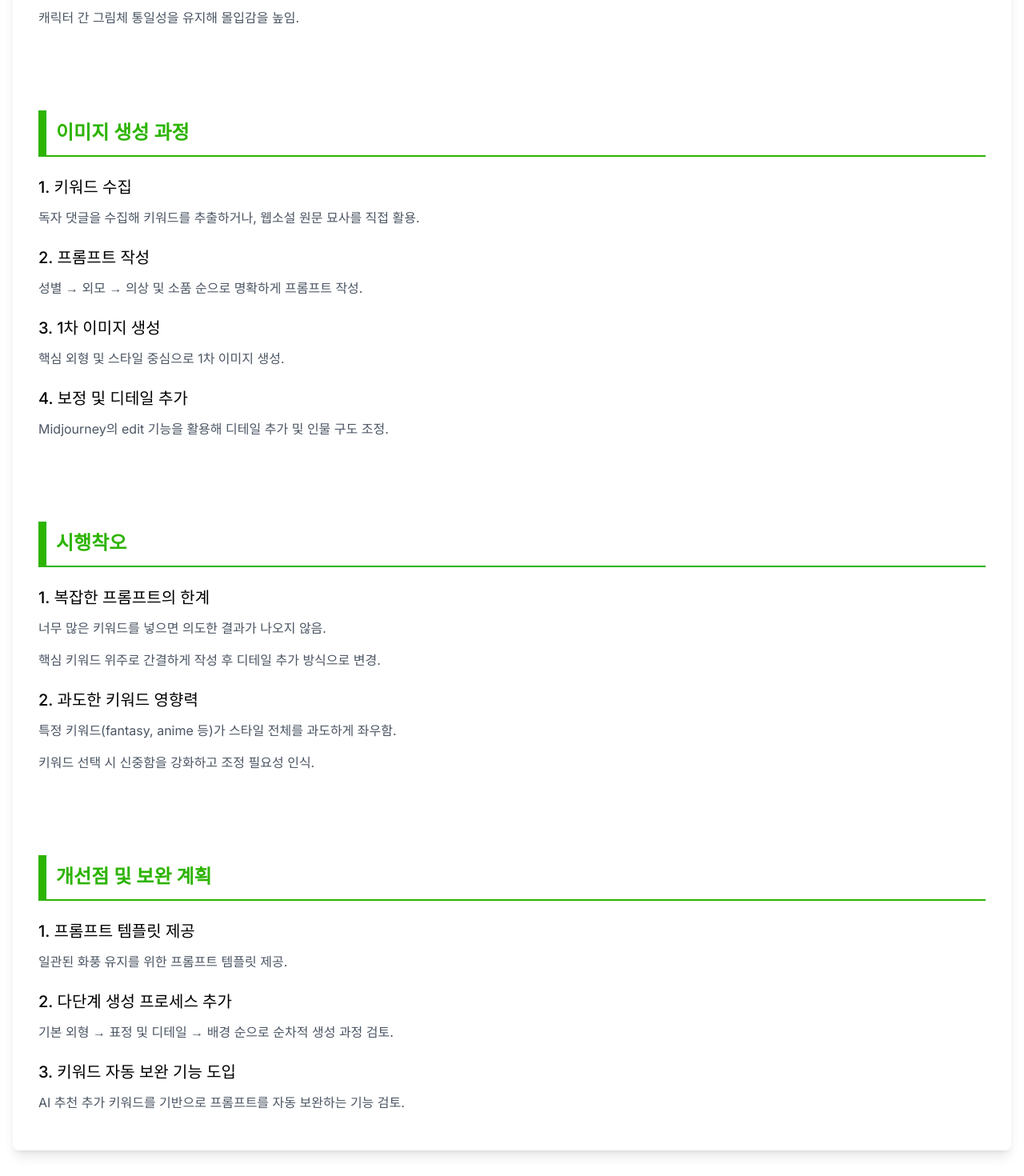
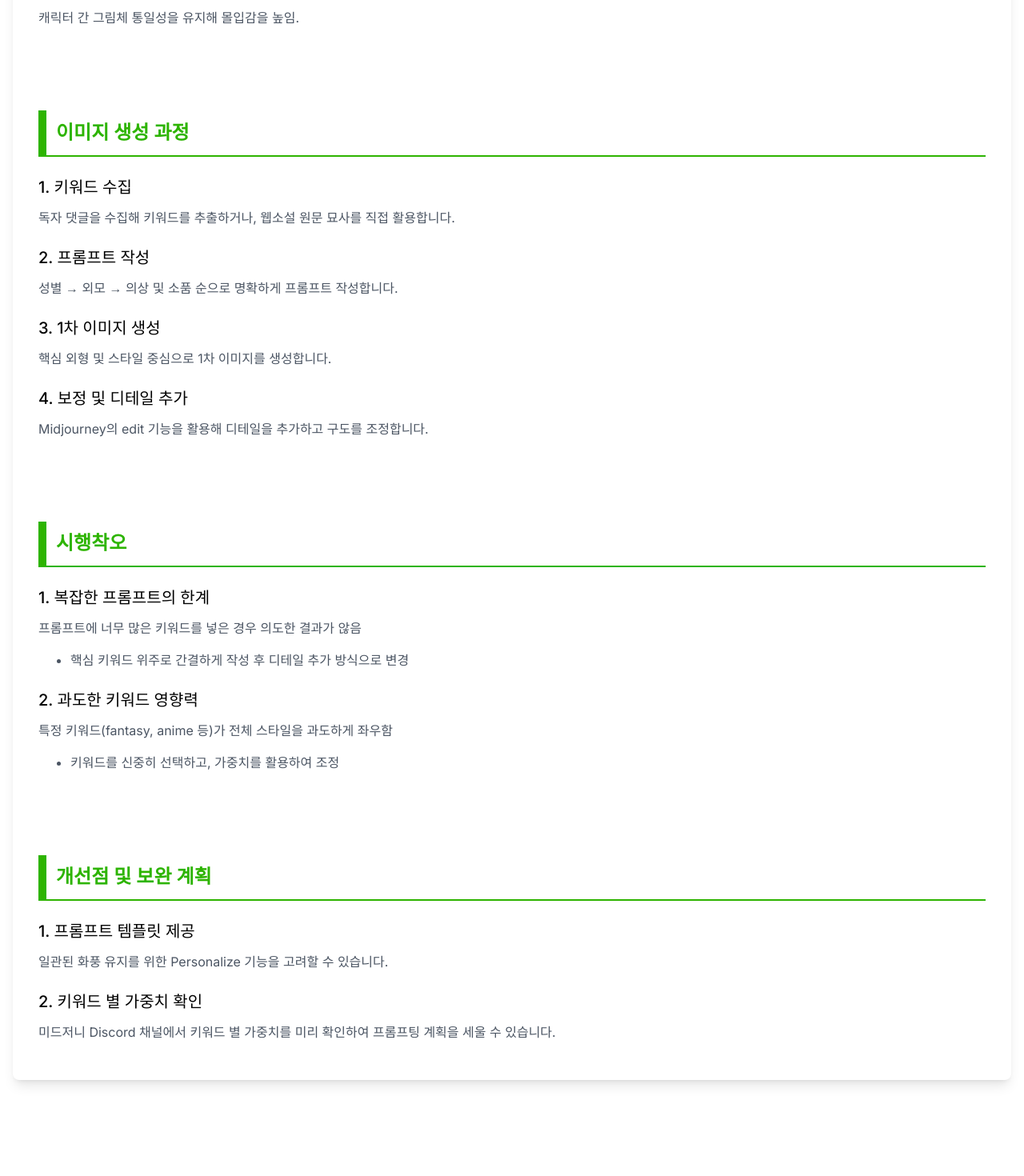
Before and after one commit to chips-mania/CharacterSketch, a React (Vite) app: page /AIprompting in a window 1280 px wide. Shown: the part 1973-3443 px from the top of the page at 80% size. After the commit the page ends 3355 px from the top, so only its background shows below. Built offline with nearby package versions, Linux system fonts and the light colour scheme; no server answers.

Commit message:
Doc: AI프롬프팅페이지 수정

```diff
--- a/src/pages/NovelDetailPage/NovelDetailPage.tsx
+++ b/src/pages/NovelDetailPage/NovelDetailPage.tsx
@@ -13,10 +13,10 @@ const AI_PROMPTING_CONTENT = `
 ## 요구사항 정의
 
 ### 1. 웹툰 스타일 그림체
-웹툰 제작에 적합한 일러스트 기반 그림체 설정 (실사 이미지 제외).
+웹툰화를 염두에 두고있으므로 웹툰에 적합한 그림체 설정합니다 (실사 이미지 제외).
 
 ### 2. 성격이 드러나는 표정
-웹소설 속 캐릭터의 성격을 드러내는 표정 연출 중점 반영.
+웹소설 속 캐릭터의 성격을 드러내는 표정을 연출합니다.
 
 ### 3. 통일성 있는 비주얼
 캐릭터 간 그림체 통일성을 유지해 몰입감을 높임.
@@ -26,41 +26,38 @@ const AI_PROMPTING_CONTENT = `
 ## 이미지 생성 과정
 
 ### 1. 키워드 수집
-독자 댓글을 수집해 키워드를 추출하거나, 웹소설 원문 묘사를 직접 활용.
+독자 댓글을 수집해 키워드를 추출하거나, 웹소설 원문 묘사를 직접 활용합니다.
 
 ### 2. 프롬프트 작성
-성별 → 외모 → 의상 및 소품 순으로 명확하게 프롬프트 작성.
+성별 → 외모 → 의상 및 소품 순으로 명확하게 프롬프트 작성합니다.
 
 ### 3. 1차 이미지 생성
-핵심 외형 및 스타일 중심으로 1차 이미지 생성.
+핵심 외형 및 스타일 중심으로 1차 이미지를 생성합니다.
 
 ### 4. 보정 및 디테일 추가
-Midjourney의 edit 기능을 활용해 디테일 추가 및 인물 구도 조정.
+Midjourney의 edit 기능을 활용해 디테일을 추가하고 구도를 조정합니다.
 
 <br/><br/><br/>
 
 ## 시행착오
 
 ### 1. 복잡한 프롬프트의 한계
-너무 많은 키워드를 넣으면 의도한 결과가 나오지 않음.
-핵심 키워드 위주로 간결하게 작성 후 디테일 추가 방식으로 변경.
+프롬프트에 너무 많은 키워드를 넣은 경우 의도한 결과가 않음
+- 핵심 키워드 위주로 간결하게 작성 후 디테일 추가 방식으로 변경
 
 ### 2. 과도한 키워드 영향력
-특정 키워드(fantasy, anime 등)가 스타일 전체를 과도하게 좌우함.
-키워드 선택 시 신중함을 강화하고 조정 필요성 인식.
+특정 키워드(fantasy, anime 등)가 전체 스타일을 과도하게 좌우함
+- 키워드를 신중히 선택하고, 가중치를 활용하여 조정
 
 <br/><br/><br/>
 
 ## 개선점 및 보완 계획
 
 ### 1. 프롬프트 템플릿 제공
-일관된 화풍 유지를 위한 프롬프트 템플릿 제공.
+일관된 화풍 유지를 위한 Personalize 기능을 고려할 수 있습니다.
 
-### 2. 다단계 생성 프로세스 추가
-기본 외형 → 표정 및 디테일 → 배경 순으로 순차적 생성 과정 검토.
-
-### 3. 키워드 자동 보완 기능 도입
-AI 추천 추가 키워드를 기반으로 프롬프트를 자동 보완하는 기능 검토.
+### 2. 키워드 별 가중치 확인
+미드저니 Discord 채널에서 키워드 별 가중치를 미리 확인하여 프롬프팅 계획을 세울 수 있습니다.
 `;
 
 const NovelDetailPage = () => {
```
